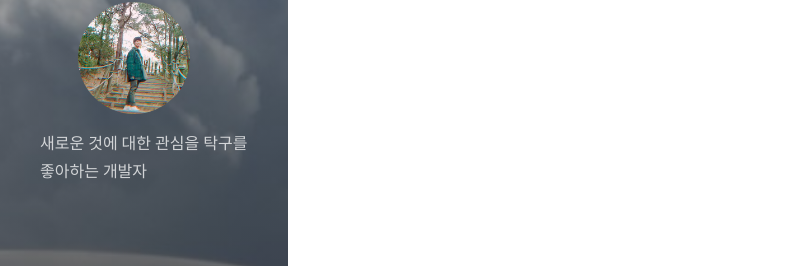
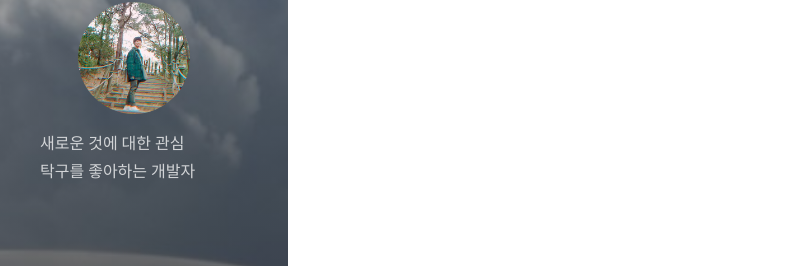
Before and after one commit to chahaun/chahaun.github.io, a Jekyll site: the page built from index.html, in a window 1280 px wide and 900 px high, scrolled down 506 px. Shown: the part 631-897 px from the top of the window, without its empty margins (0-806 px from the left). Built offline with Jekyll 4.4.1, drawn with Linux system fonts in a browser that asks for light colours; nearby versions of some CDN libraries; the list of posts is cut into pages by our own code.

Commit message:
Update _config.yml

```diff
--- a/_config.yml
+++ b/_config.yml
@@ -18,7 +18,7 @@ tagline:             탁구를 좋아하는 개발자.
 # A short description of the page, used in the sidebar and as fallback for the meta description tag.
 # Markdown enabled, but don't use more than one paragraph (enforced by `>`)
 description:         >
-  새로운 것에 대한 관심을
+  새로운 것에 대한 관심<br>
   탁구를 좋아하는 개발자
 
 # This should be the same author as first entry in `_data/authors.yml`
```
